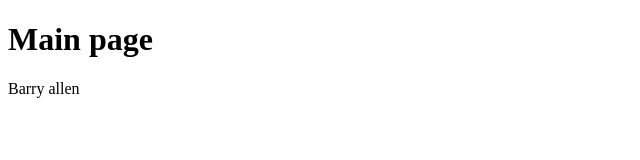
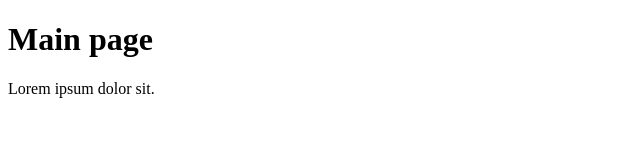
Before and after one commit to Fayyas007/git-tutorial, a plain HTML site: page index.html in a window 1280 px wide. Shown: the full height of the page, 0-640 px from the left. Drawn offline with Linux system fonts and the light colour scheme.

Commit message:
index updated again

```diff
--- a/index.html
+++ b/index.html
@@ -3,10 +3,12 @@
 <head>
     <meta charset="UTF-8">
     <meta name="viewport" content="width=device-width, initial-scale=1.0">
-    <title>Document</title>
+    <title>Document Title</title>
 </head>
+
 <body>
     <h1>Main page</h1>
-    <p>Barry allen</p>
+    <p>Lorem ipsum dolor sit.</p>
 </body>
+
 </html>
```
